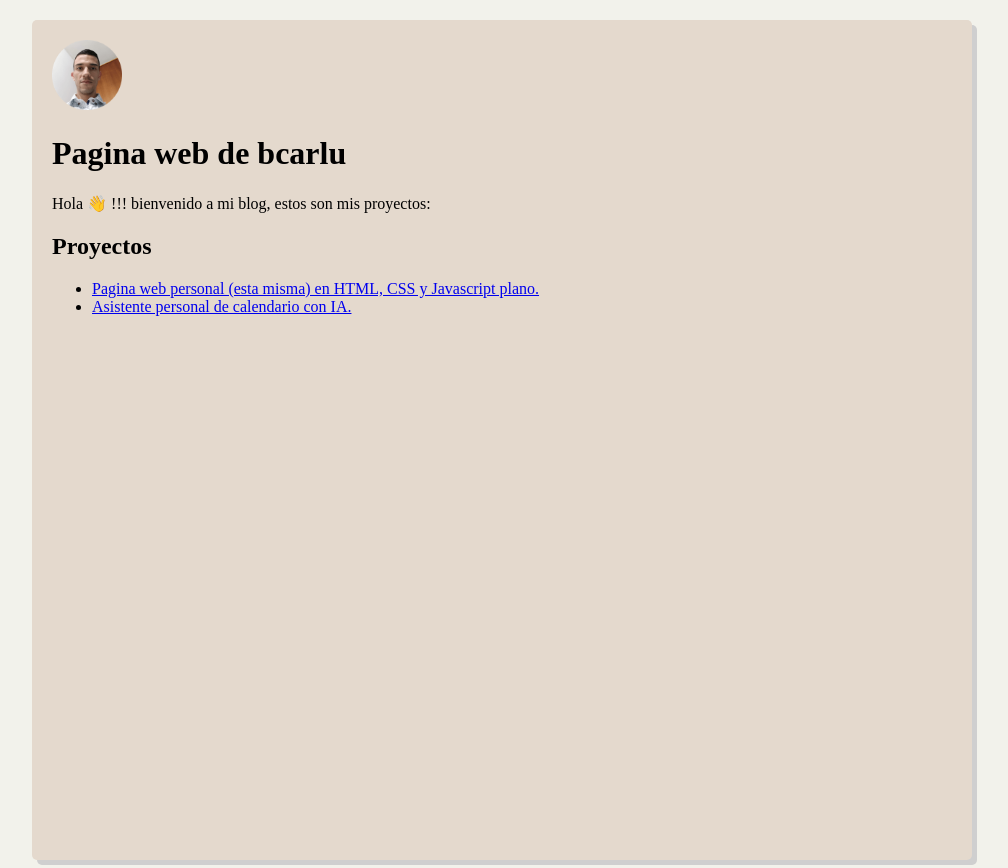
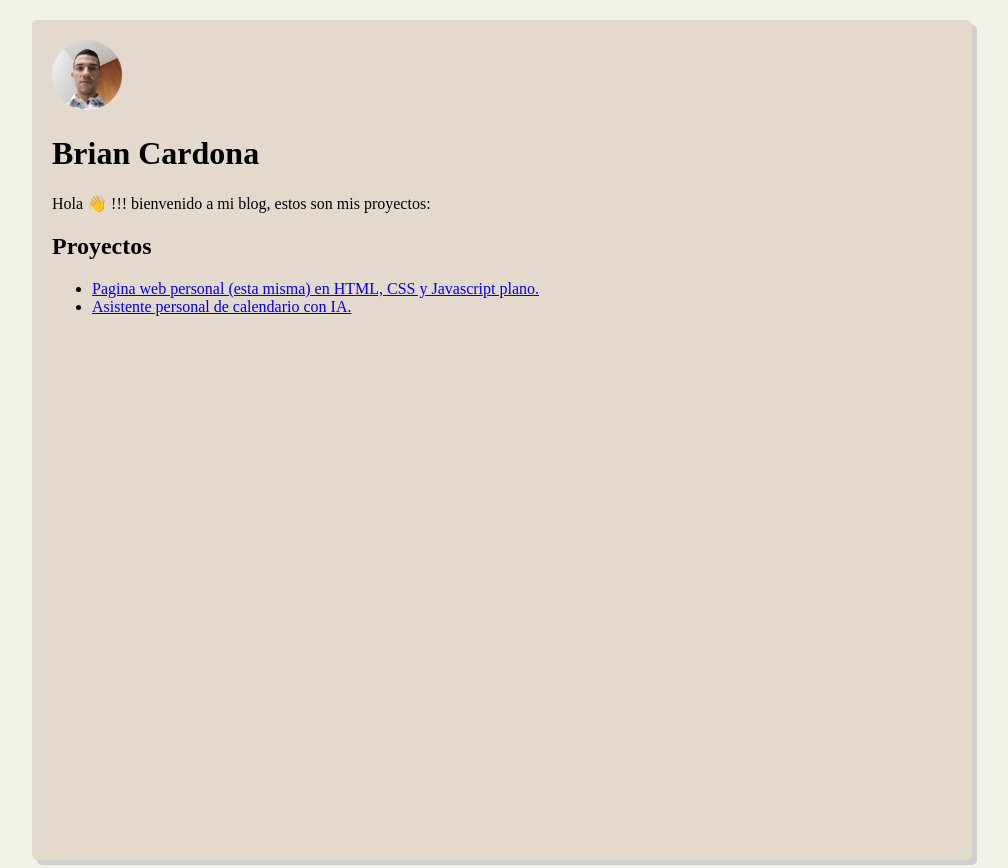
Before and after one commit to bcarlu/miweb, a website: page vistas/index.html in a window 1280 px wide. Shown: the whole page, without its empty margins (138-1146 px from the left). Drawn offline with Linux system fonts and the light colour scheme.

Commit message:
se actualiza titulo con mi nombre

```diff
--- a/vistas/index.html
+++ b/vistas/index.html
@@ -12,7 +12,7 @@
 <body>
     <div class="contenido">
         <img class="img-brian" src="../publico/yop-brian-mini.png" alt="Imagen de Brian">
-        <h1>Pagina web de bcarlu</h1>
+        <h1>Brian Cardona</h1>
         <p>Hola 👋 !!! bienvenido a mi blog, estos son mis proyectos:</p>
         <h2>Proyectos</h2>
         <ul>
```
